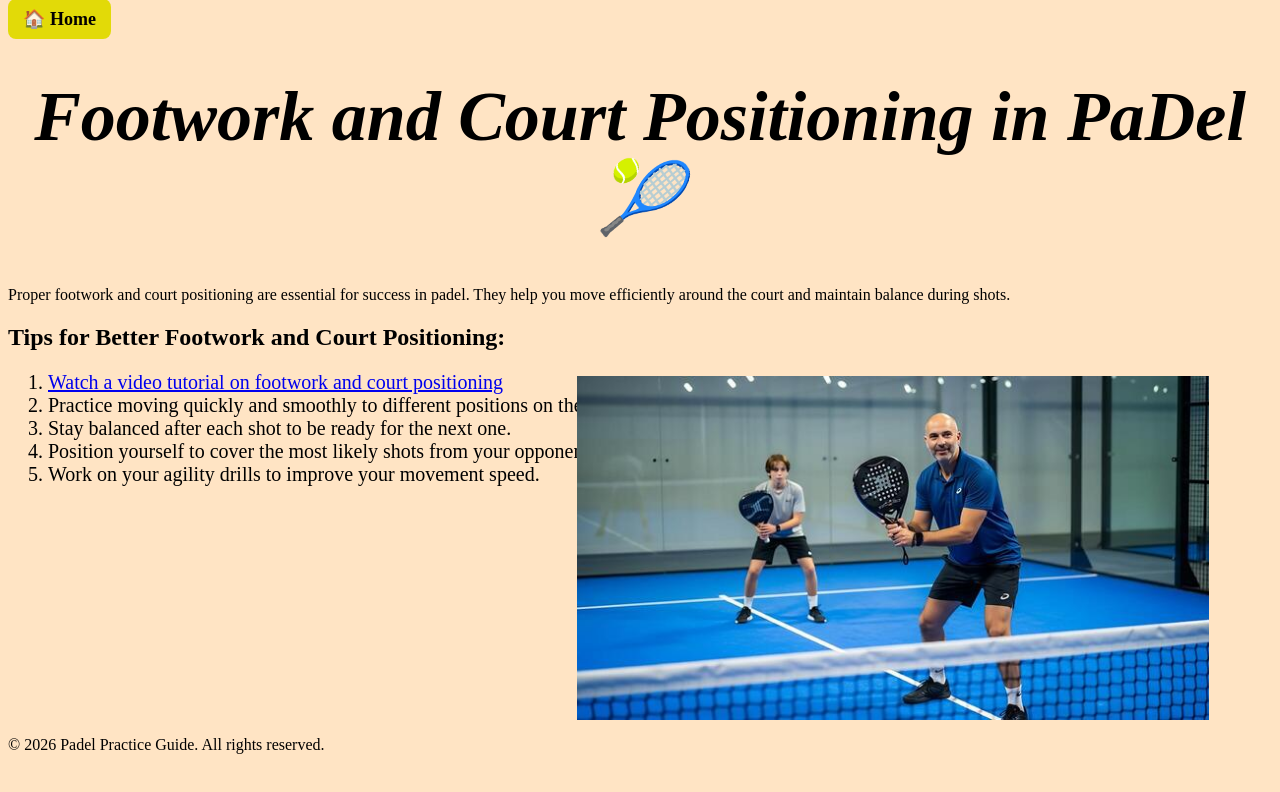
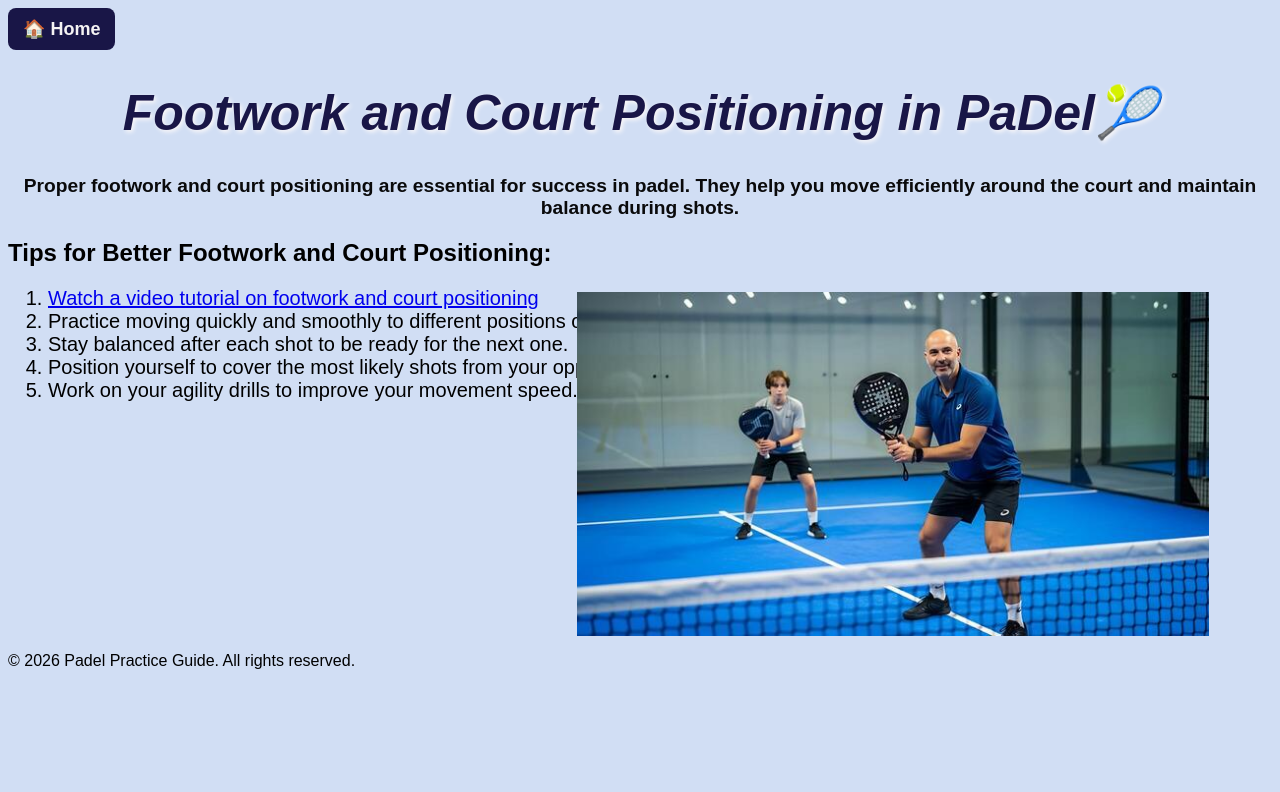
Before and after one commit to patricio1000/PADEL_WEB, a plain HTML site: page positioning.html in a window 1280 px wide. Drawn offline with Linux system fonts and the light colour scheme; files that its build step writes are made by us from their sources.

```diff
--- a/css/style.css
+++ b/css/style.css
@@ -0,0 +1,55 @@
+header {
+  background-color: rgb(178, 214, 242);
+  text-align: center;
+}
+
+body {
+  background-color: #d1def4;
+
+}
+
+h1 {
+    text-align: center;
+  font-style: oblique;
+  color: #191647;
+  font-size: 50px;
+  font-weight: bold;
+  text-shadow: 2px 2px 4px #fbf8f8;
+}
+
+.flex-container {
+  display: flex;
+}
+
+.box {
+  background-color: lightgray;
+  padding: 20px;
+  margin: 10px;
+}
+
+.subheader {
+  text-align: center;
+  font-size: larger;
+  color: #0a0a0b;
+  font-weight: bold;
+}
+
+.home-btn {
+  text-decoration: none;
+  font-size: 18px;
+  background-color: #191647;
+  color: rgb(245, 243, 243);
+  padding: 10px 15px;
+  border-radius: 8px;
+  font-weight: bold;
+  display: inline-block;
+}
+
+.home-btn:hover {
+  background-color: #cf7200;
+}
+
+
+* {
+  font-family: opensans, sans-serif;
+}
--- a/positioning.html
+++ b/positioning.html
@@ -1,26 +1,17 @@
 <!DOCTYPE html>
 <html lang="en">
 <head>
-    <link rel="stylesheet" href="style.css">
+    <link rel="stylesheet" href="css/style.css">
     <meta charset="UTF-8">
     <meta name="viewport" content="width=device-width, initial-scale=1.0">
     <title>Document</title>
+    <a href="index.html" class="home-btn">🏠 Home</a>
+
 </head>
-<body style="background-color: bisque;">
-   <a href="index.html"
-   style="
-     text-decoration: none;
-     font-size: 18px;
-     background-color: #e2da08;
-     color: rgb(3, 0, 0);
-     padding: 10px 15px;
-     border-radius: 8px;
-     font-weight: bold;
-   ">
-   🏠 Home
-</a>
-    <h1 style="text-align: center;font-style: oblique;font-size: 70px;">Footwork and Court Positioning in PaDel🎾</h1>
-    <p>Proper footwork and court positioning are essential for success in padel. They help you move efficiently around the court and maintain balance during shots.</p>
+<body>
+
+    <h1 >Footwork and Court Positioning in PaDel🎾</h1>
+    <p class = "subheader">Proper footwork and court positioning are essential for success in padel. They help you move efficiently around the court and maintain balance during shots.</p>
     <h2 style="font-weight: bold;">Tips for Better Footwork and Court Positioning:</h2>
    <section style="font-size: 20px;">
     <ol>
```
Also changed, not shown: forehand.html (+7 -15 lines), index.html (+16 -7 lines), serving.html (+6 -16 lines).
